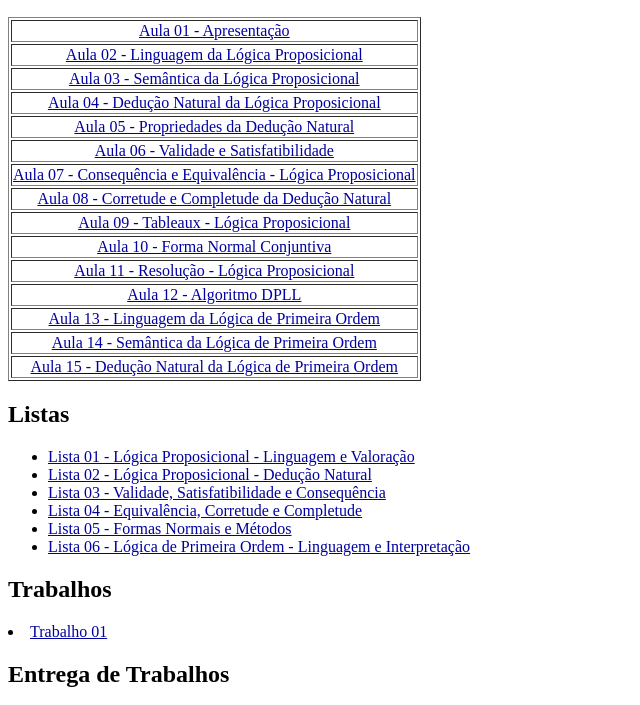
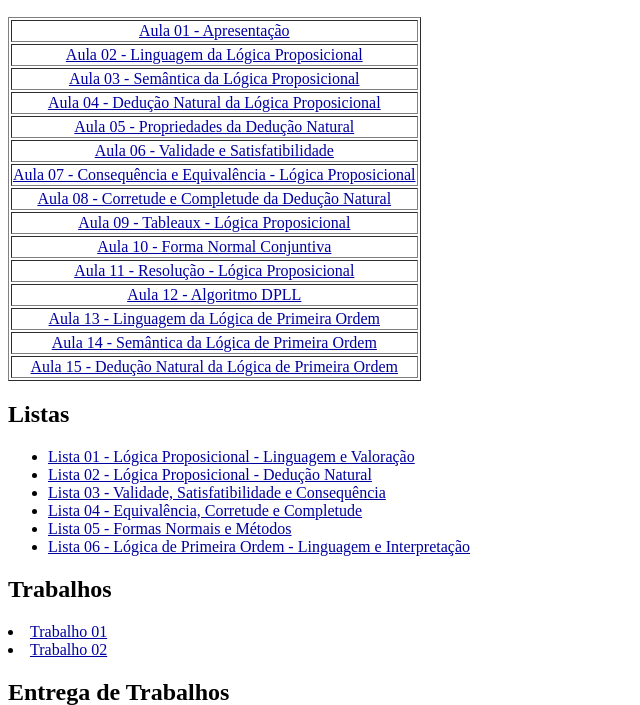
Before and after one commit to thiagoalvesifce/thiagoalvesifce.github.io, a plain HTML site: page disciplinas/2016-2/logicomp/logicomp.html in a window 1280 px wide. Shown: the part 96-801 px from the top of the page, without its empty margins (0-640 px from the left). Drawn offline with Linux system fonts and the light colour scheme.

Commit message:
trab2 lcomp

```diff
--- a/disciplinas/2016-2/logicomp/logicomp.html
+++ b/disciplinas/2016-2/logicomp/logicomp.html
@@ -32,6 +32,7 @@
 </ul>
 <h2>Trabalhos</h2>
 <li><a href="https://thiagoalvesifce.github.io/disciplinas/2016-2/logicomp/trabalhos/Trabalho 01.pdf" target="_blank">Trabalho 01</a></li>
+<li><a href="https://thiagoalvesifce.github.io/disciplinas/2016-2/logicomp/trabalhos/Trabalho 02.pdf" target="_blank">Trabalho 02</a></li>
 </ul>
 <h2>Entrega de Trabalhos</h2>
 <h2>Material Auxiliar</h2>
```
Also changed, not shown: 1 other file.
